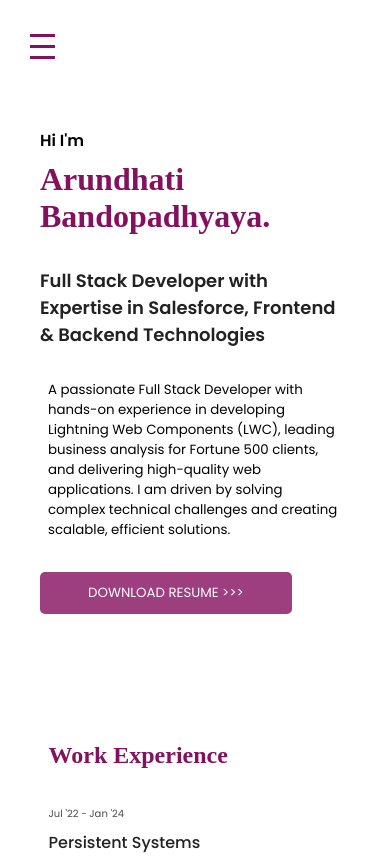
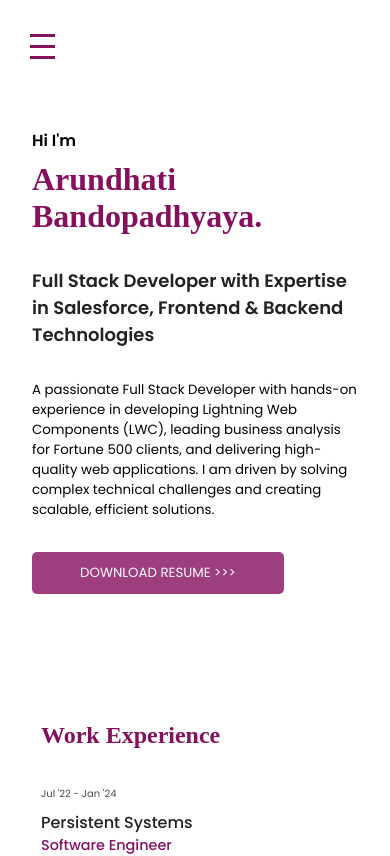
Before and after one commit to arundhati-work/me, a React (Create React App) app in the folder portfoliomern/: page / in a window 390 px wide. Shown: the top 856 px of the page. Built offline with nearby package versions, Linux system fonts and the light colour scheme; a web font is replaced by a local one.

Commit message:
hero section alignment fixed

```diff
--- a/portfoliomern/src/App.css
+++ b/portfoliomern/src/App.css
@@ -1,2 +1,6 @@
 @import url('https://fonts.googleapis.com/css2?family=Poppins:wght@400;500;600&display=swap');
 @import url('https://fonts.googleapis.com/css2?family=Gloock&display=swap');
+
+.outer-container{
+    margin-bottom: 2rem;
+}
--- a/portfoliomern/src/Components/Home/Home.css
+++ b/portfoliomern/src/Components/Home/Home.css
@@ -1,3 +1,4 @@
+/* Update Home.css */
 .outer-container {
   display: flex;
   align-items: center;
@@ -5,15 +6,19 @@
 }
 
 .inner-container {
-    width: 80%;
+  width: 95%; /* Changed from 80% to 95% to match Work Experience */
   padding: 2rem;
   display: flex;
   flex-direction: column;
-    align-items: center;
+  align-items: flex-start; /* Changed from center to flex-start to match Work Experience alignment */
   justify-content: space-around;
 }
 
 /* Home section specific styles */
+.home-text {
+  width: 100%;
+}
+
 #home-section h1 {
   color: #85105E;
   font-family: 'Gloock', 'Times New Roman';
@@ -53,17 +58,17 @@
       width: 100%;
       margin: 0;
       margin-bottom: 2rem;
-      padding: 0 1.5rem; /* Added padding on sides */
+      padding: 0 1rem; /* Reduced side padding to match Work Experience */
   }
 
   .inner-container {
       width: 100%;
-      margin-bottom: 2rem; /* Added vertical margin */
-      padding: 1rem; /* Added padding all around */
+      margin-bottom: 2rem;
+      padding: 1rem;
   }
 
   #home-section {
-      margin-top: 2rem; /* Added top margin to the section */
+      margin-top: 2rem;
   }
 
   #home-section h1 {
@@ -80,7 +85,7 @@
 
   #home-section p {
       font-size: smaller;
-      margin: 0 0.5rem; /* Added margin to paragraph */
+      margin: 0;  /* Removed side margins */
   }
 
   #blogButton {
--- a/portfoliomern/src/Components/ProjectGrid/ProjectGrid.js
+++ b/portfoliomern/src/Components/ProjectGrid/ProjectGrid.js
@@ -9,7 +9,7 @@ const ProjectGrid = () => {
 
   return (
     <section id="recent-works-section">
-      <div className="outer-container">
+      <div className="outer-container" style={{marginTop: "2rem"}}>
         <div className="inner-container">
           <div className="heading-container">
             <h2>Recent Works</h2>
```
Lines whose indentation alone changed are shown as unchanged.
